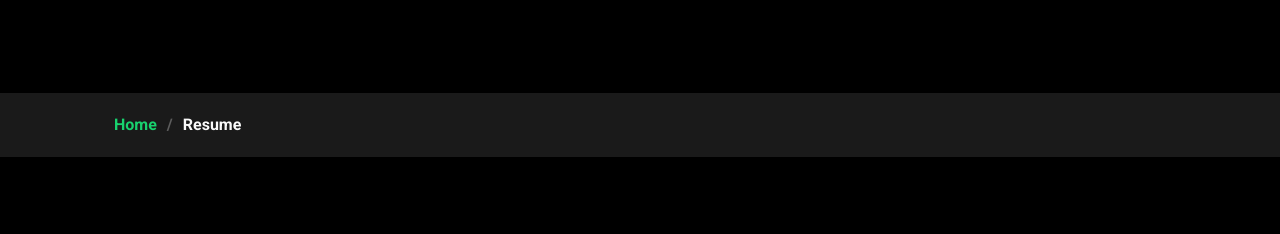
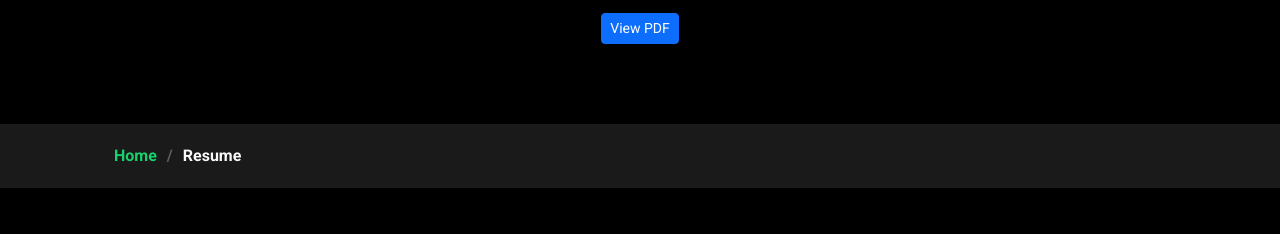
Before and after one commit to jmincs/jmincs.github.io, a plain HTML site: page resume.html in a window 1280 px wide. Shown: the part 242-476 px from the top of the page. Drawn offline with Linux system fonts and the light colour scheme.

Commit message:
resume pdf view

```diff
--- a/resume.html
+++ b/resume.html
@@ -73,9 +73,9 @@
                 I turn research and prototypes into reliable, user-friendly software.
               </p>
               <!-- Optional: link your hosted PDF in /assets/docs/ -->
-              <!-- <a class="btn btn-primary btn-sm" href="assets/docs/Brian_Hong_Resume.pdf" target="_blank" rel="noreferrer">
-                Download PDF
-              </a> -->
+              <a class="btn btn-primary btn-sm" href="assets/docs/Hong_Resume_2025.pdf" target="_blank" rel="noreferrer">
+                View PDF
+              </a>
             </div>
           </div>
         </div>
```
Also changed, not shown: 1 other file.
